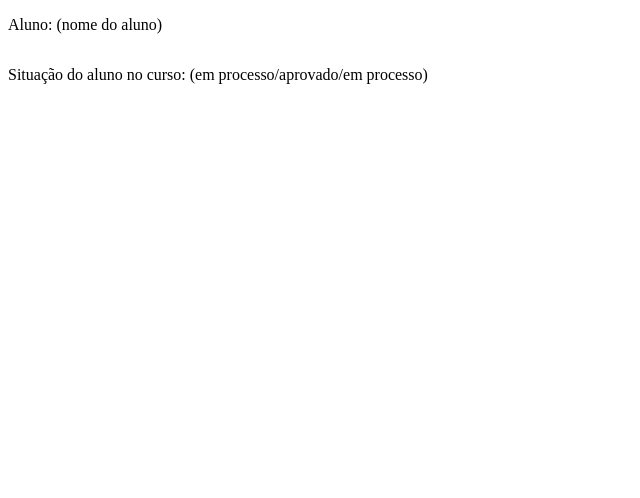
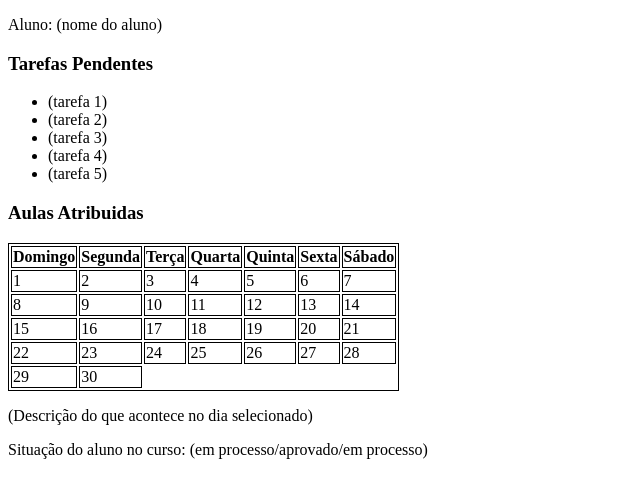
Before and after one commit to Gabriel-aqr/Trabalho-final, a plain HTML site: page telaInicialAluno.html in a window 1280 px wide. Shown: the whole page, without its empty margins (0-640 px from the left). Drawn offline with Linux system fonts and the light colour scheme.

Commit message:
pequeno desenvolvimento na pagina 'tela inicial aluno'

```diff
--- /dev/null
+++ b/telaInicialAluno.css
@@ -0,0 +1,15 @@
+table {
+border: 1px black solid;
+}
+
+td {
+    border: 1px black solid;
+}
+
+tr {
+    border: 1px black solid;
+}
+
+th {
+    border: 1px black solid;
+}
--- a/telaInicialAluno.html
+++ b/telaInicialAluno.html
@@ -4,6 +4,7 @@
     <meta charset="UTF-8">
     <meta name="viewport" content="width=device-width, initial-scale=1.0">
     <title>Tela inicial</title>
+    <link rel="stylesheet" href="telaInicialAluno.css">
 </head>
 <body>
 
@@ -11,20 +12,69 @@
 
     <!-- lista para tarefas pendentes -->
 
+    <h3>Tarefas Pendentes</h3>
+    <ul>
+        <li>(tarefa 1)</li>
+        <li>(tarefa 2)</li>
+        <li>(tarefa 3)</li>
+        <li>(tarefa 4)</li>
+        <li>(tarefa 5)</li>
+
+
+
+    </ul>
+
+
 
     <!-- tabela para tarefas aulas atribuidas -->
 
+    <h3>Aulas Atribuidas</h3>
+
+    <span>
         <table>
             <tr>
+                <th>Domingo</th> <th>Segunda</th>
+                <th>Terça</th> <th>Quarta</th>
+                <th>Quinta</th> <th>Sexta</th>
+                <th>Sábado</th>
+            </tr>
 
+            <tr>
+                <td>1</td> <td>2</td>
+                <td>3</td> <td>4</td>
+                <td>5</td> <td>6</td>
+                <td>7</td>
             </tr>
+
             <tr>
+                <td>8</td> <td>9</td>
+                <td>10</td> <td>11</td>
+                <td>12</td> <td>13</td>
+                <td>14</td>
              </tr>
+
             <tr>
+                <td>15</td> <td>16</td>
+                <td>17</td> <td>18</td>
+                <td>19</td> <td>20</td>
+                <td>21</td>
             </tr>
+
             <tr>
+                <td>22</td> <td>23</td>
+                <td>24</td> <td>25</td>
+                <td>26</td> <td>27</td>
+                <td>28</td>
             </tr>
+
+            <tr>
+                <td>29</td> <td>30</td>
+            </tr>
+
             </table>
+    </span>
+
+    <p class="DescricaoAula"> (Descrição do que acontece no dia selecionado)</p>
 
     <!-- status aprovação -->
     <P>Situação do aluno no curso: (em processo/aprovado/em processo)</P>
```
Also changed, not shown: index.html (+2 -2 lines). Lines whose indentation alone changed are shown as unchanged.
